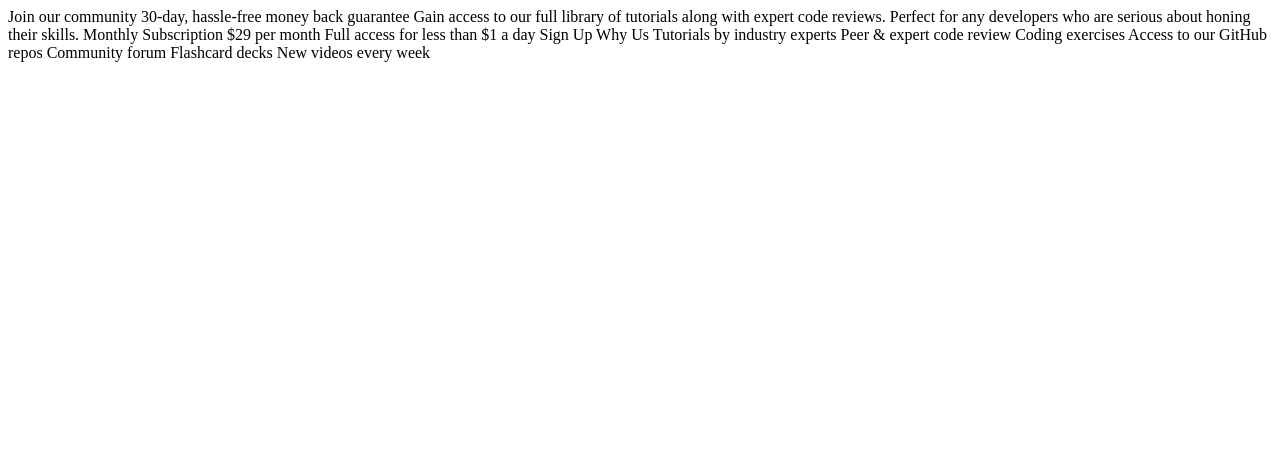
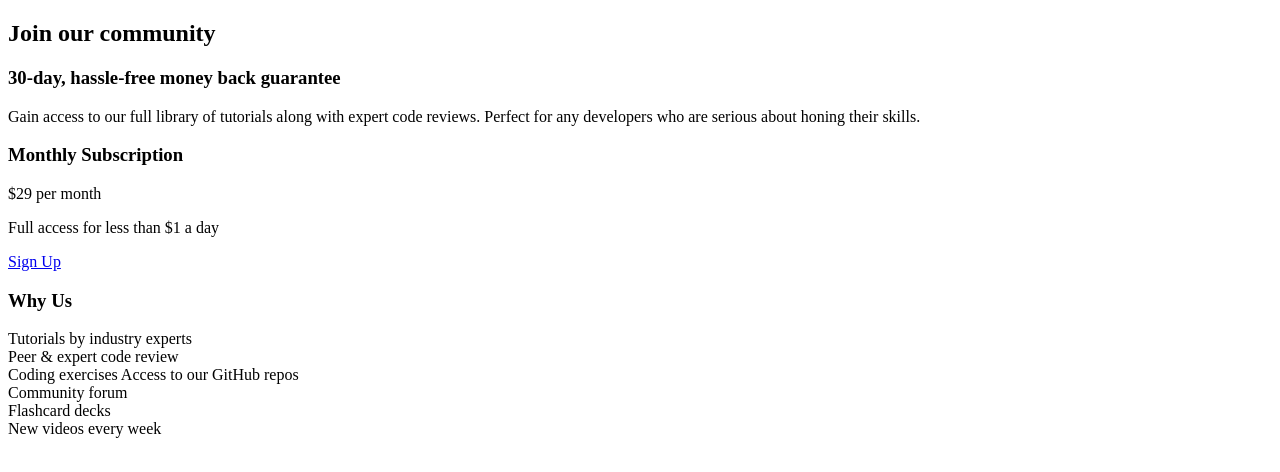
Before and after one commit to johannamag/single-price-grid, a plain HTML site: page index.html in a window 1280 px wide. Drawn offline with Linux system fonts and the light colour scheme.

Commit message:
Added Content

```diff
--- a/index.html
+++ b/index.html
@@ -13,12 +13,32 @@
     <link rel="stylesheet" href="style.css" />
   </head>
   <body>
-    Join our community 30-day, hassle-free money back guarantee Gain access to
-    our full library of tutorials along with expert code reviews. Perfect for
-    any developers who are serious about honing their skills. Monthly
-    Subscription &dollar;29 per month Full access for less than &dollar;1 a day
-    Sign Up Why Us Tutorials by industry experts Peer &amp; expert code review
-    Coding exercises Access to our GitHub repos Community forum Flashcard decks
-    New videos every week
+    <section>
+      <div class="container">
+        <div class="item item-1">
+          <h2>Join our community</h2>
+          <h3>30-day, hassle-free money back guarantee</h3>
+          <p>
+            Gain access to our full library of tutorials along with expert code
+            reviews. Perfect for any developers who are serious about honing
+            their skills.
+          </p>
+        </div>
+        <div class="item item-2">
+          <h3>Monthly Subscription</h3>
+          <p><span>&dollar;29</span> per month</p>
+          <p>Full access for less than &dollar;1 a day</p>
+          <a href="#" type="button" class="btn">Sign Up</a>
+        </div>
+        <div class="item item-3">
+          <h3>Why Us</h3>
+          <p>
+            Tutorials by industry experts<br />Peer &amp; expert code review<br />Coding
+            exercises Access to our GitHub repos<br />Community forum<br />Flashcard
+            decks<br />New videos every week
+          </p>
+        </div>
+      </div>
+    </section>
   </body>
 </html>
```
